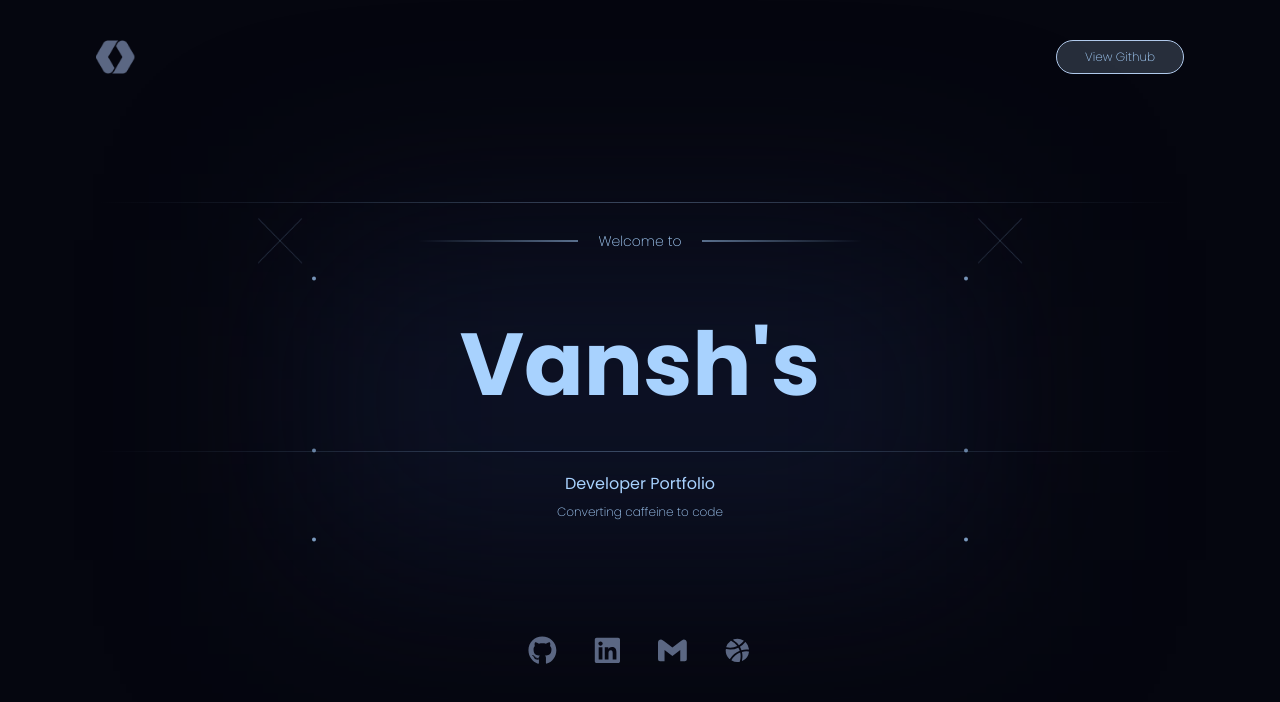
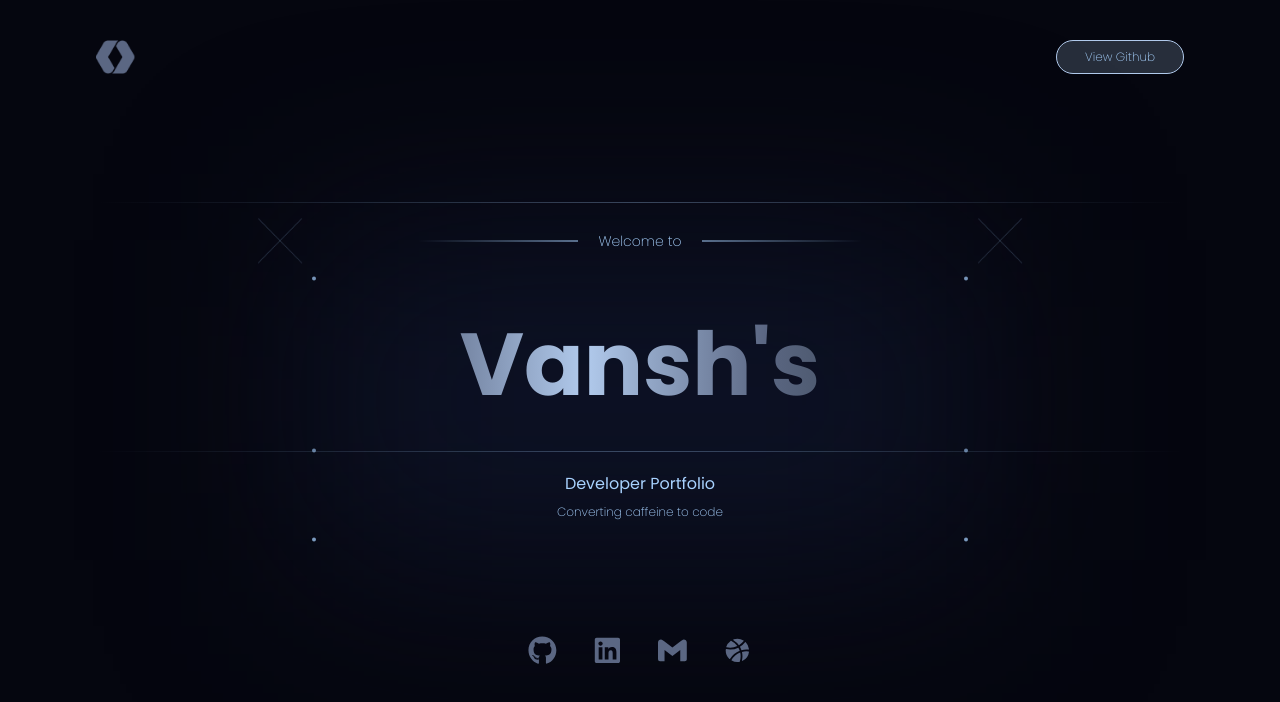
Before and after one commit to vansh2308/portfolio-website, a React (Vite) app: page / in a window 1280 px wide. Shown: the top 702 px of the page. Built offline with nearby package versions, Linux system fonts and the light colour scheme.

Commit message:
Animate text gradient

```diff
--- a/src/App.css
+++ b/src/App.css
@@ -15,3 +15,12 @@ body{
   @apply bg-black;
   @apply text-sky
 }
+
+.gradient-text{
+  /* background-color: red ; */
+  background: linear-gradient(to right, #B1CAEC, #5B6783, rgb(49, 61, 70), #5B6783, #B1CAEC, #5B6783, rgb(49, 61, 70));
+  color: transparent;
+  background-clip: text !important;
+  background-size: 300% 300% !important;
+  /* width: fit-content; */
+}
--- a/src/components/Hero.jsx
+++ b/src/components/Hero.jsx
@@ -78,7 +78,7 @@ export default function Hero() {
                 style={{ transform: `translate(${welcomeHeight}px)` }}
             />
 
-            <div className="flex flex-col overflow-x-visible w-full  h-fit relative mt-32">
+            <div className="flex flex-col overflow-x-visible w-full items-center h-fit relative mt-32">
                 <Hline />
                 <div className="w-full flex justify-center items-center gap-5 py-7" ref={welcomeRef}>
                     <div className="w-[10rem] h-[1.5px] bg-gradient-to-r from-transparent to-sky/50 " />
@@ -86,7 +86,7 @@ export default function Hero() {
                     <div className="w-[10rem] h-[1.5px] bg-gradient-to-l from-transparent to-sky/50 " />
                 </div>
                 <Hline />
-                <div className="text-[5.5rem] font-bold text-center py-5" ref={nameRef}>
+                <div className="text-[5.5rem] text-transparent font-bold text-center w-fit py-5 gradient-text animate-gradient" ref={nameRef}>
                     Vansh's
                 </div>
                 <Hline />
--- a/tailwind.config.js
+++ b/tailwind.config.js
@@ -15,6 +15,15 @@ export default {
       },
       backgroundImage: {
         lines: "url(/src/assets/lines.png)"
+      },
+      keyframes: {
+        gradient: {
+          "0%": {backgroundPosition: "0% 50%"},
+          "100%": {backgroundPosition: "100% 50%"}
+        }
+      },
+      animation: {
+        gradient: "gradient 3s linear infinite"
       }
     },
   },
```
